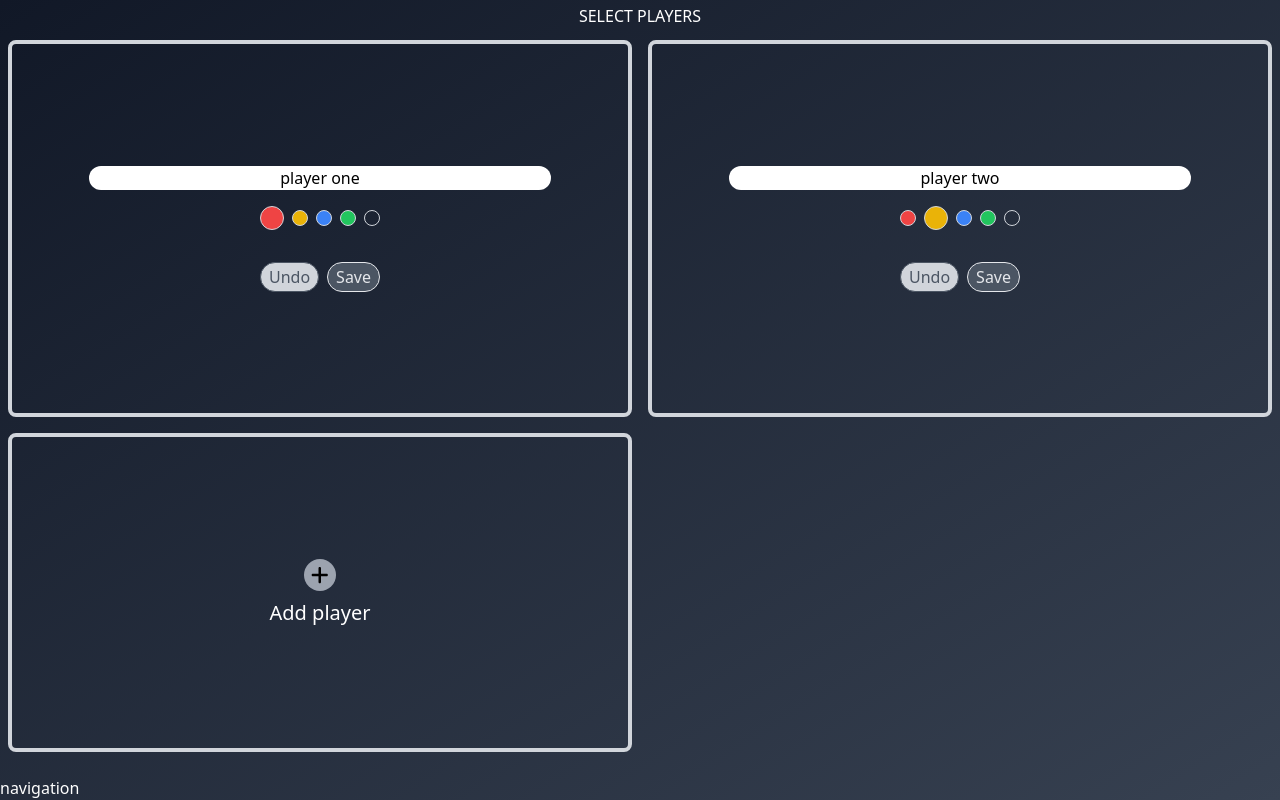
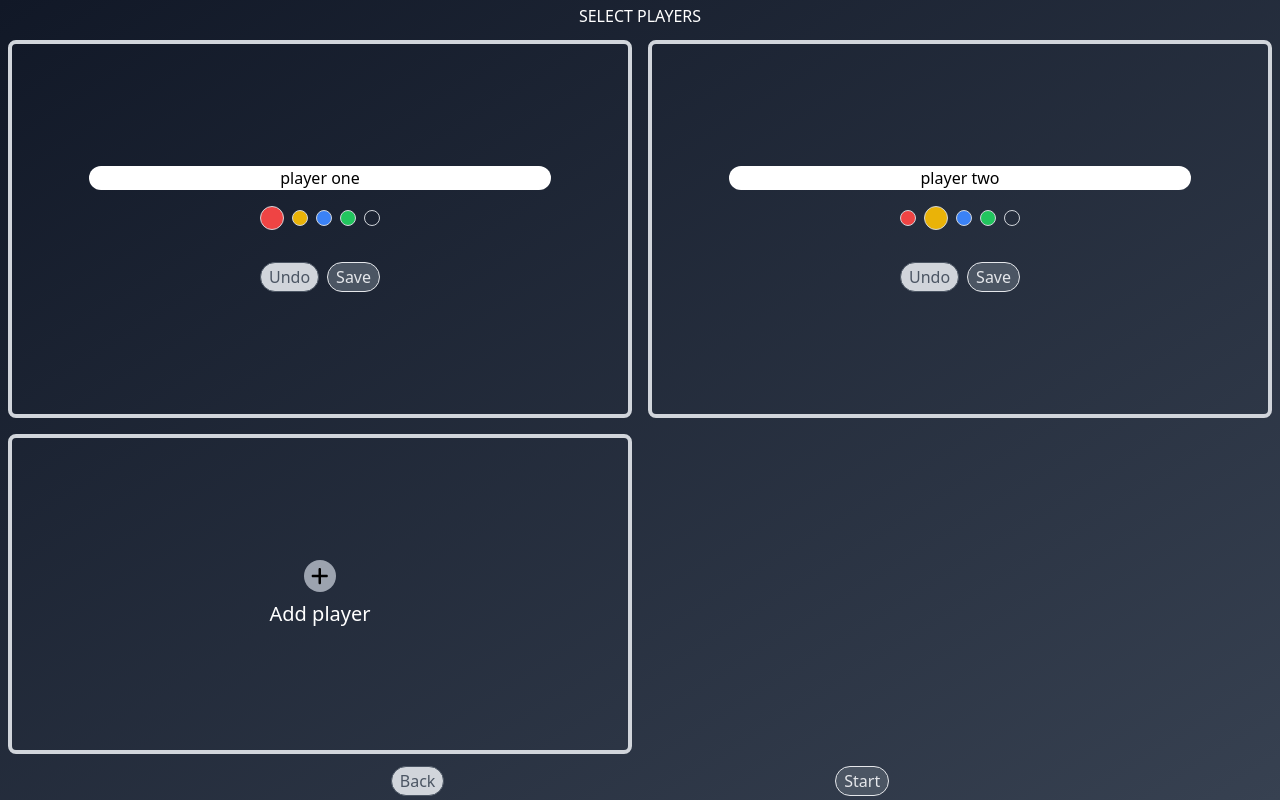
Before and after one commit to chezynick/ticket-to-score, a React (Vite) app: page / in a window 1280 px wide. Both pictures are taken after a click on the button "Start game". Built offline with nearby package versions, Linux system fonts and the light colour scheme.

Commit message:
adde nav buttons

```diff
--- a/src/App.jsx
+++ b/src/App.jsx
@@ -1,4 +1,5 @@
 import { useState } from "react"
+import Navigation from "./components/Navigation"
 import SelectPlayers from "./pages/SelectPlayers"
 import Welcome from "./pages/Welcome"
 
@@ -12,10 +13,10 @@ function App() {
 ])
 
   return (
-    <div className="text-white m-0 p-0 flex flex-col justify-between w-screen h-screen bg-gradient-to-br from-gray-900 to-gray-700">
+    <div className="flex flex-col justify-between w-screen h-screen p-0 m-0 text-white bg-gradient-to-br from-gray-900 to-gray-700">
      {page === 0 && ( <Welcome setPage={setPage}/>)}
      {page === 1 && (  <SelectPlayers players={players} setPlayers={setPlayers}/>)}
-     <div>navigation</div>
+     <Navigation pageNumber={page} setPage={setPage}/>
     </div>
   )
 }
--- /dev/null
+++ b/src/components/Navigation/index.jsx
@@ -0,0 +1,13 @@
+import Button from "../Button";
+
+const Navigation = ({pageNumber, setPage }) => {
+    if(pageNumber === 0 ) return null;
+    return (
+        <div className="flex w-full py-1 justify-evenly">
+           <Button outlineButton text="Back" onClick={()=>setPage(pageNumber - 1)} />
+            <Button text="Start" onClick={()=>setPage(pageNumber + 1)} />
+        </div>
+     );
+}
+
+export default Navigation;
--- a/src/pages/SelectPlayers/index.jsx
+++ b/src/pages/SelectPlayers/index.jsx
@@ -3,9 +3,9 @@ import PlayerTile from '../../components/PlayerTile';
 
 const SelectPlayers = ({ players, setPlayers }) => {
     const chosenPlayers = players.filter(player => player.enabled)
-    return (<div className="w-full h-full pb-12">
-        <div className="w-full flex justify-center py-1">SELECT PLAYERS</div>
-        <div className="grid grid-cols-2 h-full w-full">
+    return (<div className="w-full h-full pb-8">
+        <div className="flex justify-center w-full py-1">SELECT PLAYERS</div>
+        <div className="grid w-full h-full grid-cols-2">
     {chosenPlayers.map(player => <PlayerTile key={player.name} player={player} setPlayers={setPlayers} players={players}/>)}
     {chosenPlayers.length !== 4 && <AddPlayerTile setPlayers={setPlayers} players={players}/>}
         </div>
```
